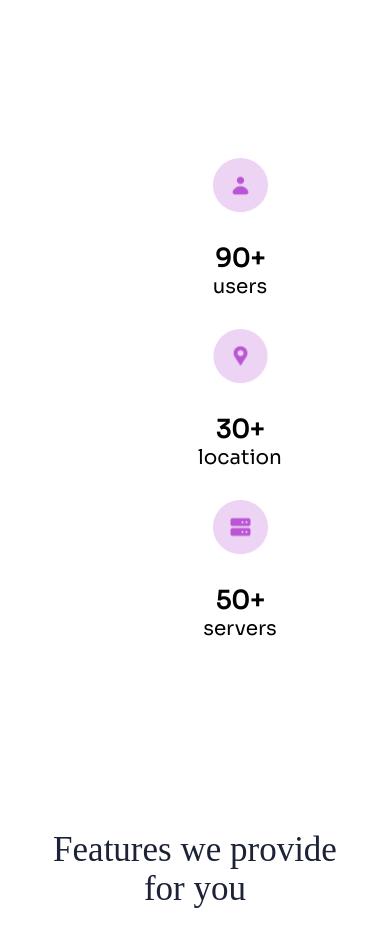
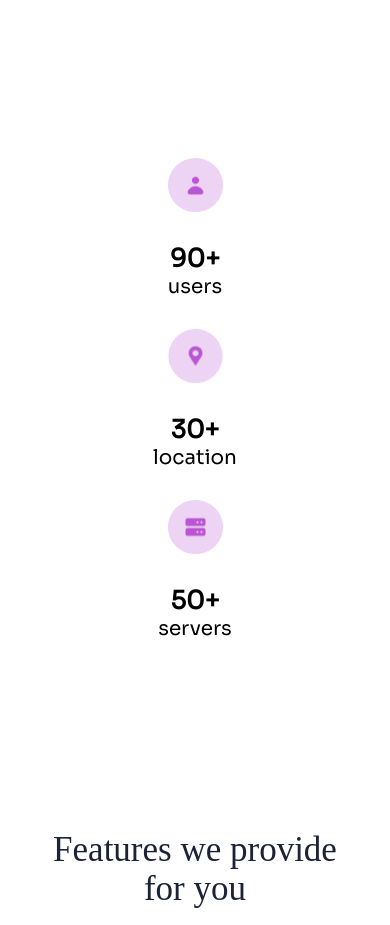
Before and after one commit to preyeopudu/paddle-landing-page, a React (Create React App) app: page /Homepage in a window 390 px wide. Shown: the part 786-1711 px from the top of the page. Built offline with nearby package versions, Linux system fonts and the light colour scheme.

Commit message:
Update Stat.css

```diff
--- a/src/styles/Stat.css
+++ b/src/styles/Stat.css
@@ -5,7 +5,7 @@
 }
 
 .stat-section{
-  width: 80%;
+  width: 100%;
   background-color: #fff;
   margin: auto;
   text-align: center;
@@ -13,8 +13,7 @@
   flex-direction: row;
   margin-top: 80px;
   justify-content: center;
-  padding-right: 150px;
-  padding-left: 150px;
+  padding: 30px 0px;
 }
 
 .flex-container:nth-child(even)  {
@@ -27,15 +26,17 @@
 @media screen and (max-width: 960px) {
 
   .stat-section{
+    display: flex;
       flex-direction: column;
       align-items: center;
       justify-content: center;
-      margin: 30px 0;
+      margin: 0px 0;
       width: 100%;
   }
 
   .stat-container{
     width: 100%;
+    padding-top: 10;
   }
 
   .flex-container:nth-child(even)  {
```
